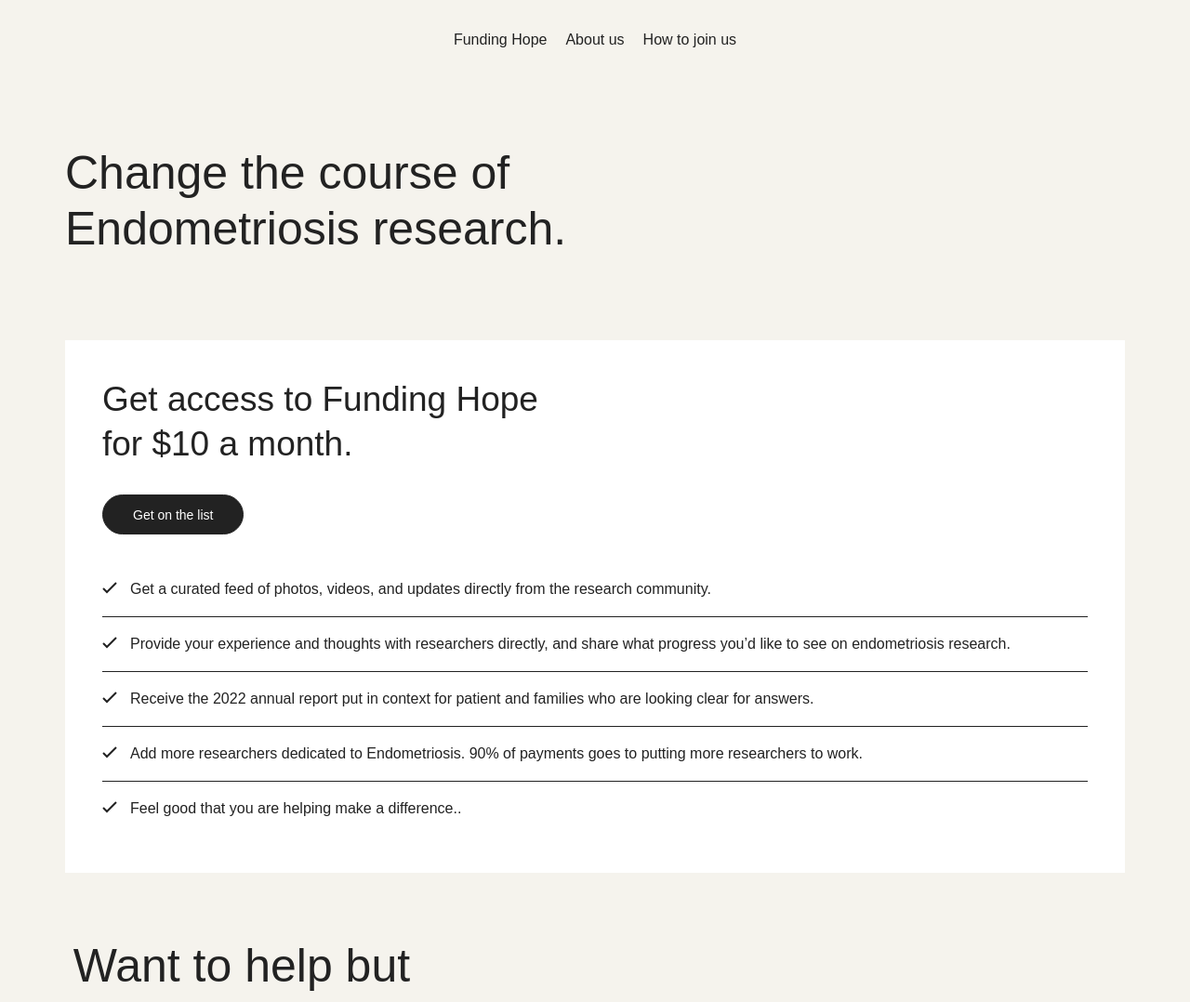
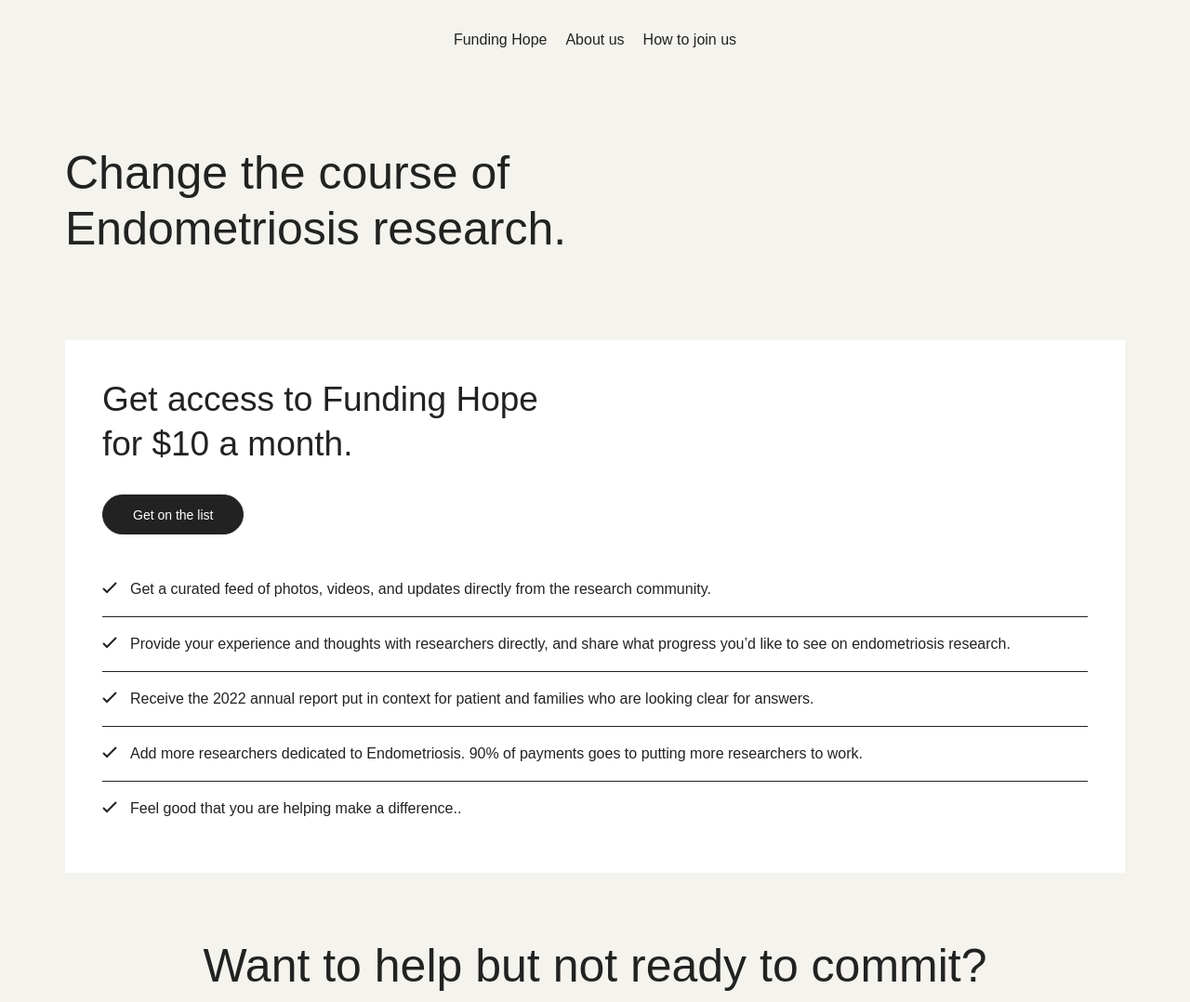
Before and after one commit to samklonaris/fundinghope, a Jekyll site: the page built from join.md, in a window 1280 px wide. Shown: the top 1078 px of the page at 93% size. Built offline with Jekyll 4.4.1, drawn with Linux system fonts in a browser that asks for light colours; nearby versions of some CDN libraries; some web fonts are replaced.

Commit message:
misc fixes

```diff
--- a/_includes/faq.html
+++ b/_includes/faq.html
@@ -4,28 +4,28 @@
 		<div class="faq-item">
 			<div class="faq-subject">
 				<div>How do I get involved?</div>
-				<img class='arrow-img' src="img/arrow.svg" />
+				<img class='arrow-img' src="{{ site.baseurl }}/img/arrow.svg" />
 			</div>
 			<div class="faq-body hidden">Response 1</div>
 		</div>
 		<div class="faq-item">
 			<div class="faq-subject">
 				<div>Is Funding Hope a free platform?</div>
-				<img class='arrow-img' src="img/arrow.svg" />
+				<img class='arrow-img' src="{{ site.baseurl }}/img/arrow.svg" />
 			</div>
 			<div class="faq-body hidden">Response 2</div>
 		</div>
 		<div class="faq-item">
 			<div class="faq-subject">
 				<div>Who created Funding Hope?</div>
-				<img class='arrow-img' src="img/arrow.svg" />
+				<img class='arrow-img' src="{{ site.baseurl }}/img/arrow.svg" />
 			</div>
 			<div class="faq-body hidden">Response 3</div>
 		</div>
 		<div class="faq-item">
 			<div class="faq-subject">
 				<div>How do I know my contributions go to the researchers?</div>
-				<img class='arrow-img' src="img/arrow.svg" />
+				<img class='arrow-img' src="{{ site.baseurl }}/img/arrow.svg" />
 			</div>
 			<div class="faq-body hidden">Response 4</div>
 		</div>
--- a/_includes/join.html
+++ b/_includes/join.html
@@ -4,7 +4,7 @@
 	</div>
 	<div class="pricing">
 		<div class="section-header">Get access to Funding Hope for $10 a month.</div>
-		<button type="button" class="btn btn-primary">Get on the list</button>
+		<button type="button" class="btn btn-primary" data-toggle="modal" data-target="#join-modal">Get on the list</button>
 		<div class="item-list">
 			<div class="item">Get a curated feed of photos, videos, and updates directly from the research community.</div>
 			<div class="item">Provide your experience and thoughts with researchers directly, and share what progress you’d like to see on endometriosis research.</div>
@@ -15,12 +15,17 @@
 	</div>
 	<div class="full-pane center email-form">
 		<div class="pane-header">Want to help but not ready to commit?</div>
-		<form>
-			<div class="form-group">
-				<input type="email" class="form-control" placeholder="Enter your email" />
-				<button type="button" class="btn btn-primary">Send</button>
-			</div>
-		</form>
+		<!--[if lte IE 8]>
+		<script charset="utf-8" type="text/javascript" src="//js.hsforms.net/forms/v2-legacy.js"></script>
+		<![endif]-->
+		<script charset="utf-8" type="text/javascript" src="//js.hsforms.net/forms/v2.js"></script>
+		<script>
+		  hbspt.forms.create({
+			region: "na1",
+			portalId: "10845",
+			formId: "1307cdfe-02f7-4ac7-8e53-ee824da7e09a"
+		});
+		</script>
 	</div>
 	{% include faq.html %}
 </div>
--- a/_includes/join_modal.html
+++ b/_includes/join_modal.html
@@ -5,10 +5,21 @@
         <div class="close-button" data-dismiss="modal" aria-label="Close">Close</div>
         <div class="form-label">Get access to Funding Hope for $10 a month</div>
         <form>
-          <div class="form-group">
+<!--           <div class="form-group">
             <input type="email" class="form-control" placeholder="Enter your email" />
             <button type="button" class="btn btn-primary">Send</button>
-          </div>
+          </div> -->
+            <!--[if lte IE 8]>
+            <script charset="utf-8" type="text/javascript" src="//js.hsforms.net/forms/v2-legacy.js"></script>
+            <![endif]-->
+            <script charset="utf-8" type="text/javascript" src="//js.hsforms.net/forms/v2.js"></script>
+            <script>
+              hbspt.forms.create({
+              region: "na1",
+              portalId: "10845",
+              formId: "35caff4a-f29a-43d3-bb7a-14f5e4142366"
+            });
+            </script>
         </form>
       </div>
     </div>
--- a/_includes/main.html
+++ b/_includes/main.html
@@ -22,7 +22,7 @@
 	</div>
 	<div class="pane">
 		<div class="content-wrapper">
-			<div class='pane-header'>Crowd-fund research</div>
+			<div class='pane-header fixed-width'>Crowd-fund research</div>
 			<div>Your monthly subscription directly helps add more researchers to the cause, helping accelerate our understanding of endometriosis and ultimately find treatments that make a difference.</div>
 		</div>
 		<img src="img/landing-1.svg" />
@@ -30,14 +30,14 @@
 	<div class="pane">
 		<img class="hidden-xs" src="img/landing-2.svg" />
 		<div class="content-wrapper">
-			<div class='pane-header'>Inside the progress</div>
+			<div class='pane-header fixed-width'>Inside the progress</div>
 			<div>Funding Hope researchers post images, videos, and more every day, connecting you directly to what they’re learning. Be part of the journey, share your feedback, and have your voice heard on our platform.</div>
 		</div>
 		<img class="visible-xs" src="img/landing-2.svg" />
 	</div>
 	<div class="pane">
 		<div class="content-wrapper">
-			<div class='pane-header'>Our community</div>
+			<div class='pane-header fixed-width'>Our community</div>
 			<div>Finding information you can understand and trust is hard. Funding Hope puts endometriosis research and information in context so you are able to support yourself and your loved ones as new findings are made.</div>
 		</div>
 		<img src="img/landing-3.svg" />
--- a/css/styles.sass
+++ b/css/styles.sass
@@ -66,8 +66,9 @@
 	margin-bottom: 20px
 	&.center
 		text-align: center
-	@media (min-width: 991px)
-		max-width: 380px
+	&.fixed-width
+		@media (min-width: 991px)
+			max-width: 380px
 	@media (max-width: 750px)
 		text-align: center
 
@@ -125,15 +126,18 @@
 	border-radius: 25px
 	border: 1px solid $primary-color
 
-form
-	.form-group
-		input
-			display: inline-block
-			width: 285px
-			border: 1px solid $primary-color
-			background-color: transparent
-			border-radius: 25px
-			height: 43px
+.hbspt-form
+	form
+		label
+			display: none
+		.form-group
+			input
+				display: inline-block
+				width: 285px
+				border: 1px solid $primary-color
+				background-color: transparent
+				border-radius: 25px
+				height: 43px
 
 .email-form
 	input
```
